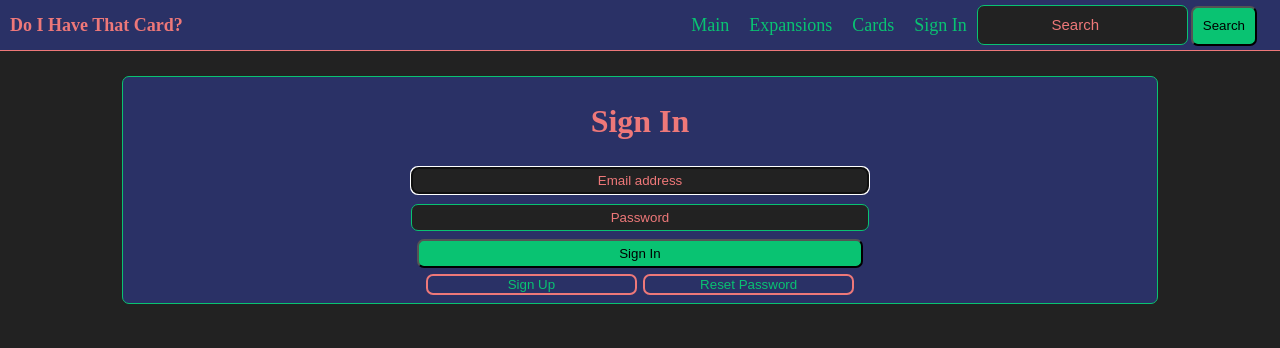
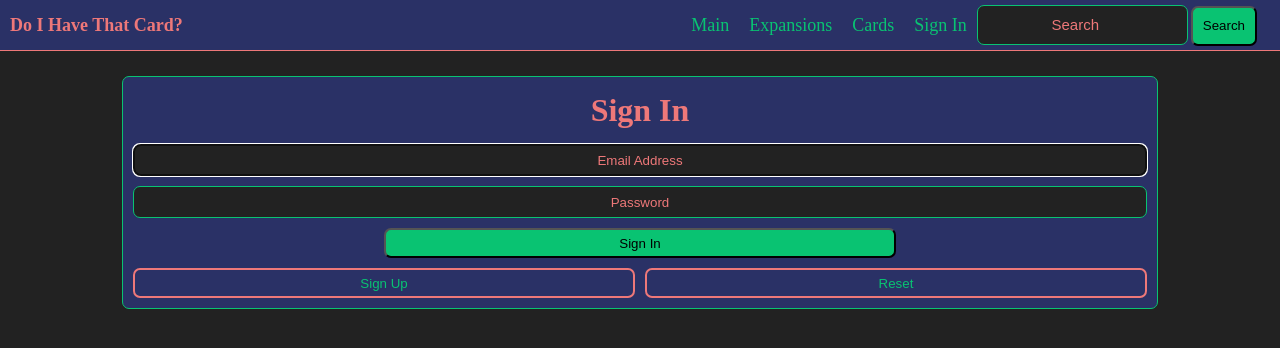
Before and after one commit to pyRN/that-card-firebase, a React (Create React App) app: page /signIn in a window 1280 px wide. Shown: the top 348 px of the page. Built offline with nearby package versions, Linux system fonts and the light colour scheme.

Commit message:
Fixed styling on signIn page

```diff
--- a/src/App.css
+++ b/src/App.css
@@ -56,8 +56,10 @@ body {
 
 .card-title-text {
   color: #ee7879;
+  margin: 10px 0 10px 0;
 }
 
+/*Styles for Loading Symbol*/
 .loading-symbol {
   border: 16px solid #ee7879;
   border-top: 16px solid #09c372;
--- a/src/components/Main/SignInContainer/SignInContainer.css
+++ b/src/components/Main/SignInContainer/SignInContainer.css
@@ -2,11 +2,11 @@
   background-color: #222;
   border: solid 1px #09c372;
   border-radius: 7px;
-  color: #ee7879;
+  color: #fac9ca;
+  padding: 0;
   margin: 5px;
-  padding: 5px;
   text-align: center;
-  width: 95%;
+  height: 30px;
 }
 
 .signIn-input-field:focus,
@@ -19,9 +19,11 @@
   background-color: #09c372;
   border-radius: 7px;
   color: black;
-  margin: 3px;
-  padding: 5px 10px 5px 10px;
-  width: 95%;
+  padding: 0;
+  margin: 5px;
+  text-align: center;
+  height: 30px;
+  width: 50%;
 }
 
 .outline-btn {
@@ -29,8 +31,11 @@
   border: solid 2px #ee7879;
   border-radius: 7px;
   color: #09c372;
-  margin: 3px;
-  width: 45%;
+  padding: 0;
+  margin: 5px;
+  text-align: center;
+  height: 30px;
+  width: 50%;
 }
 
 .outline-btn:hover,
@@ -43,9 +48,24 @@
 
 .alert-flag {
   background-color: red;
-  border: 1px solid red;
+  border: solid 2px red;
   border-radius: 7px;
   color: white;
+  padding: 0;
+  padding-left: 5px;
+  padding-right: 5px;
   margin: 5px;
-  width: 80%;
+  text-align: center;
+  height: 20px;
 }
+
+.row {
+  display: flex;
+  flex-direction: row;
+  width: 100%;
+}
+.col {
+  display: flex;
+  flex-direction: column;
+  width: 100%;
+}
--- a/src/components/Main/SignInContainer/SignInContainer.jsx
+++ b/src/components/Main/SignInContainer/SignInContainer.jsx
@@ -46,18 +46,9 @@ export default function SignInContainer() {
         fnHistory.push("/cards");
       })
       .catch((error) => {
-        fnSetError("Email or Password Incorrect");
+        fnSetError("Incorrect Email or Password");
         console.log("error: ", error);
       });
-
-    // onAuthStateChanged(auth, (user) => {
-    //   if (user != null) {
-    //     //TODO: Once user is logged in, change reducer
-    //     console.log("logged in!  ", user);
-    //   } else {
-    //     console.log("No user");
-    //   }
-    // });
   };
 
   const fnResetPassword = (event) => {
@@ -88,15 +79,15 @@ export default function SignInContainer() {
           }
         });
     } else if (!sEmail) {
-      fnSetError("Must input email");
+      fnSetError("Email Address Required");
     } else if (sPassword !== sConfirmPassword) {
-      fnSetError("Passwords do no match");
+      fnSetError("Passwords do not match");
     }
   };
 
   return (
     <div className="page-container">
-      <div className="responsive-card" align="center">
+      <div className="responsive-card">
         {sLayoutType === "signIn-btn" ? (
           <h1 className="card-title-text">Sign In</h1>
         ) : sLayoutType === "resetPass-btn" ? (
@@ -104,16 +95,17 @@ export default function SignInContainer() {
         ) : (
           <h1 className="card-title-text">Sign Up</h1>
         )}
-
-        <form onSubmit={fnSignIn}>
+        {/* <div className="row"> */}
         {sError ? <div className="alert-flag">{sError}</div> : null}
+        {/* </div> */}
+        <div className="col">
           <input
             aria-describedby="emailHelp"
             autoFocus
             className="signIn-input-field"
             id="email-input"
             name="email-input"
-            placeholder="Email address"
+            placeholder="Email Address"
             required
             type="email"
           />
@@ -141,6 +133,8 @@ export default function SignInContainer() {
               type="password"
             />
           ) : null}
+        </div>
+        {/* <div className="row"> */}
         {sLayoutType === "signIn-btn" ? (
           <button
             className="submit-btn"
@@ -169,7 +163,8 @@ export default function SignInContainer() {
             Sign Up
           </button>
         )}
-          <div>
+        {/* </div> */}
+        <div className="row">
           {sLayoutType === "signIn-btn" || sLayoutType === "resetPass-btn" ? (
             <button
               className="outline-btn"
@@ -196,11 +191,10 @@ export default function SignInContainer() {
               id="resetPass-btn"
               onClick={fnChangeType}
             >
-                Reset Password
+              Reset
             </button>
           ) : null}
         </div>
-        </form>
       </div>
     </div>
   );
```
Lines whose indentation alone changed are shown as unchanged.
